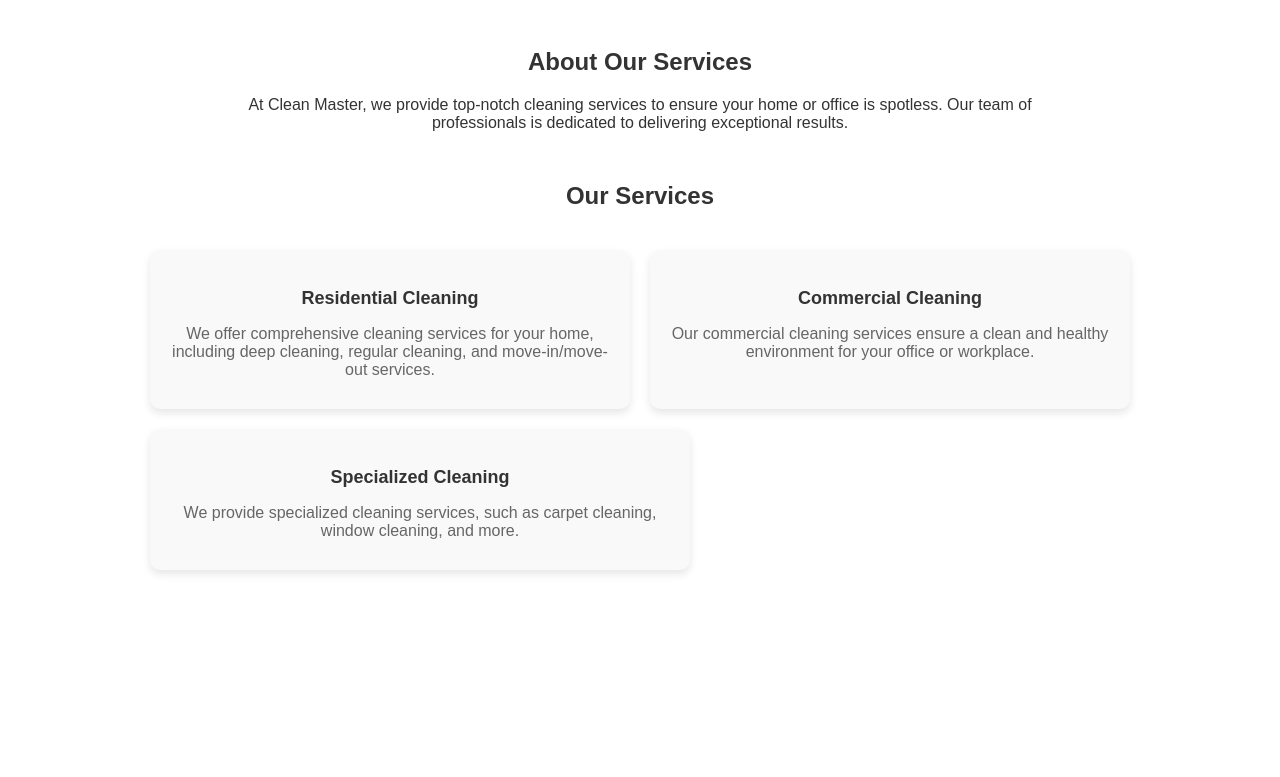
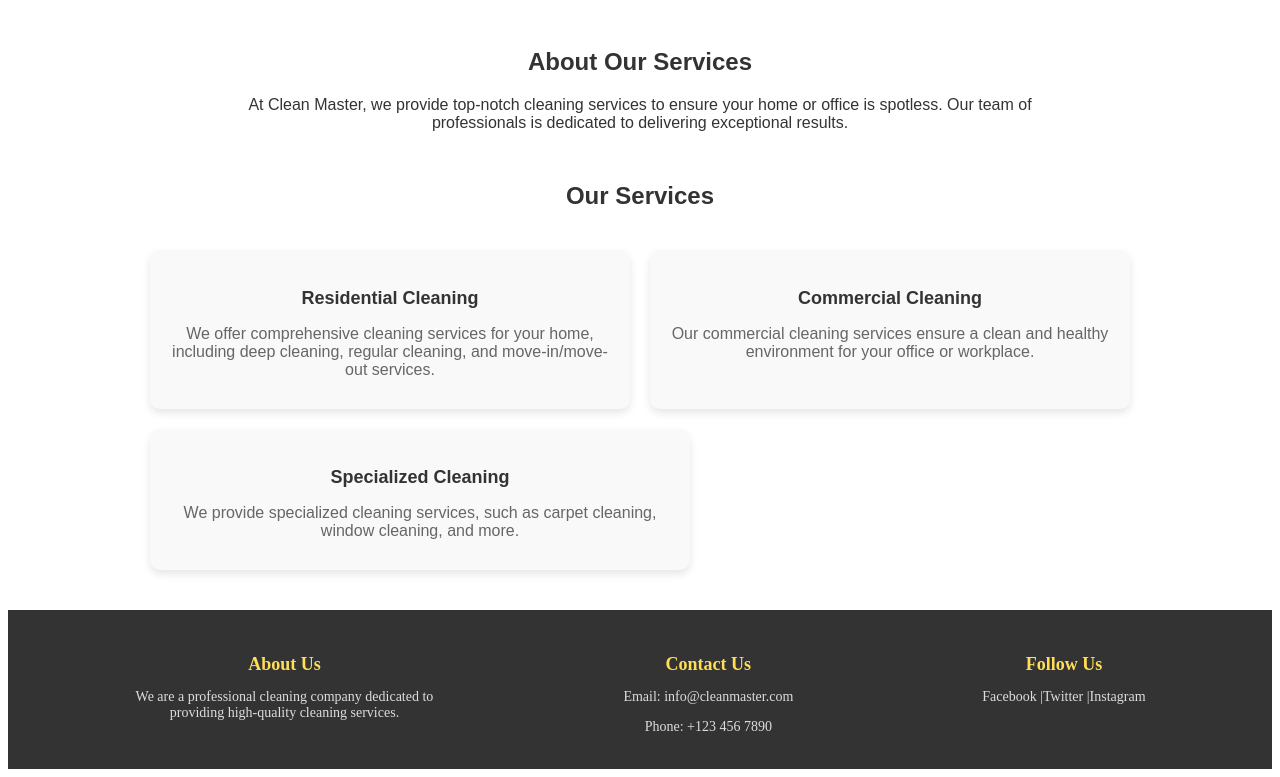
Before and after one commit to Ahmedalmasrii/u09-fullstack-js-Ahmedalmasrii, a React (Create React App) app in the folder frontend/: page / in a window 1280 px wide. Shown: the part 457-1234 px from the top of the page. Before the commit the page ends 1075 px from the top, so only its background shows below. Built offline with nearby package versions, Linux system fonts and the light colour scheme.

Commit message:
uppdaterat min app js med nya importer

```diff
--- a/frontend/src/App.js
+++ b/frontend/src/App.js
@@ -1,6 +1,11 @@
 // src/App.js
 import React from "react";
-import { BrowserRouter as Router, Routes, Route } from "react-router-dom";
+import {
+  BrowserRouter as Router,
+  Routes,
+  Route,
+  Navigate,
+} from "react-router-dom";
 import HomePage from "./pages/homePage";
 import ContactPage from "./pages/contactPage";
 import OffersPage from "./pages/offersPage";
@@ -9,6 +14,7 @@ import Navbar from "./components/Navbar";
 import LoginPage from "./pages/LoginPage";
 import RegisterPage from "./pages/RegisterPage";
 import ProfilePage from "./pages/ProfilePage";
+import Footer from "./components/Footer"; // Importera Footer
 
 const PrivateRoute = ({ children }) => {
   return localStorage.getItem("token") ? children : <Navigate to="/login" />;
@@ -17,6 +23,7 @@ const PrivateRoute = ({ children }) => {
 function App() {
   return (
     <Router>
+      <div className="app">
         <Navbar />
         <Routes>
           <Route path="/" element={<HomePage />} />
@@ -24,7 +31,6 @@ function App() {
           <Route path="/offers" element={<OffersPage />} />
           <Route path="/services" element={<ServicesPage />} />
           <Route path="/register" element={<RegisterPage />} />
-
           <Route path="/login" element={<LoginPage />} />
           <Route
             path="/profile"
@@ -35,6 +41,8 @@ function App() {
             }
           />
         </Routes>
+        <Footer /> {/* Footer kommer visas längst ner på alla sidor */}
+      </div>
     </Router>
   );
 }
```
Lines whose indentation alone changed are shown as unchanged.
